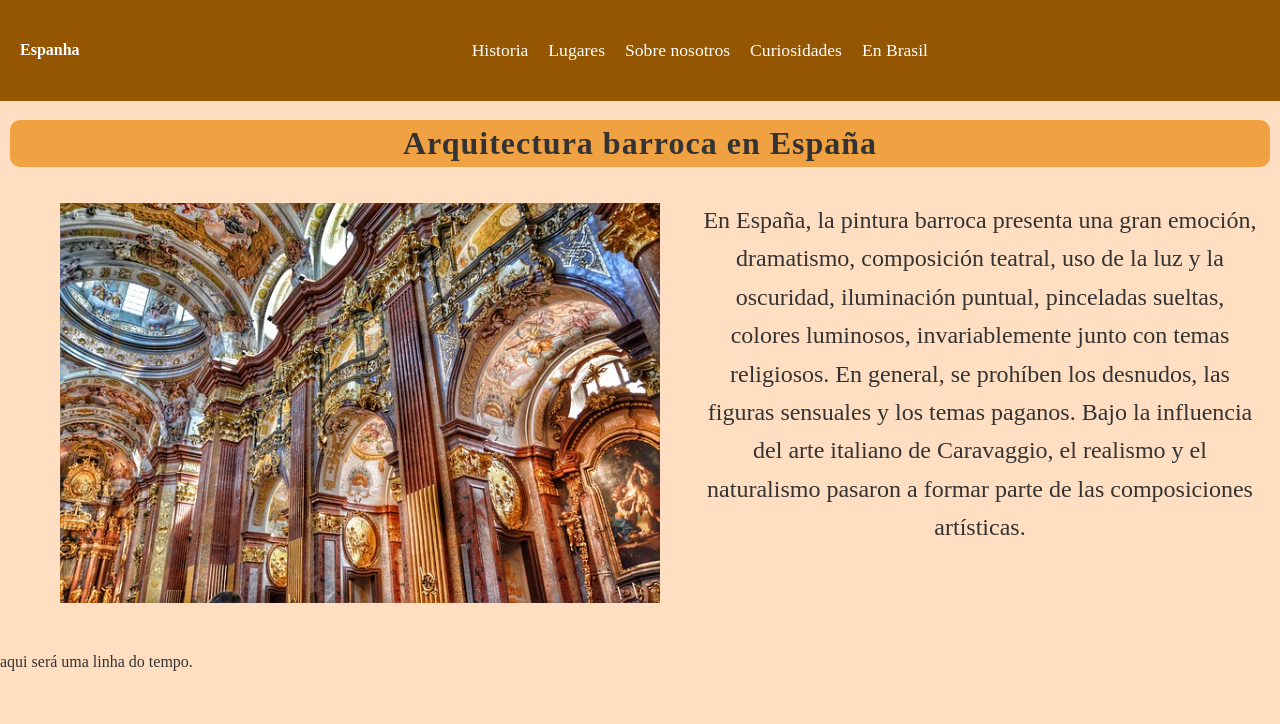
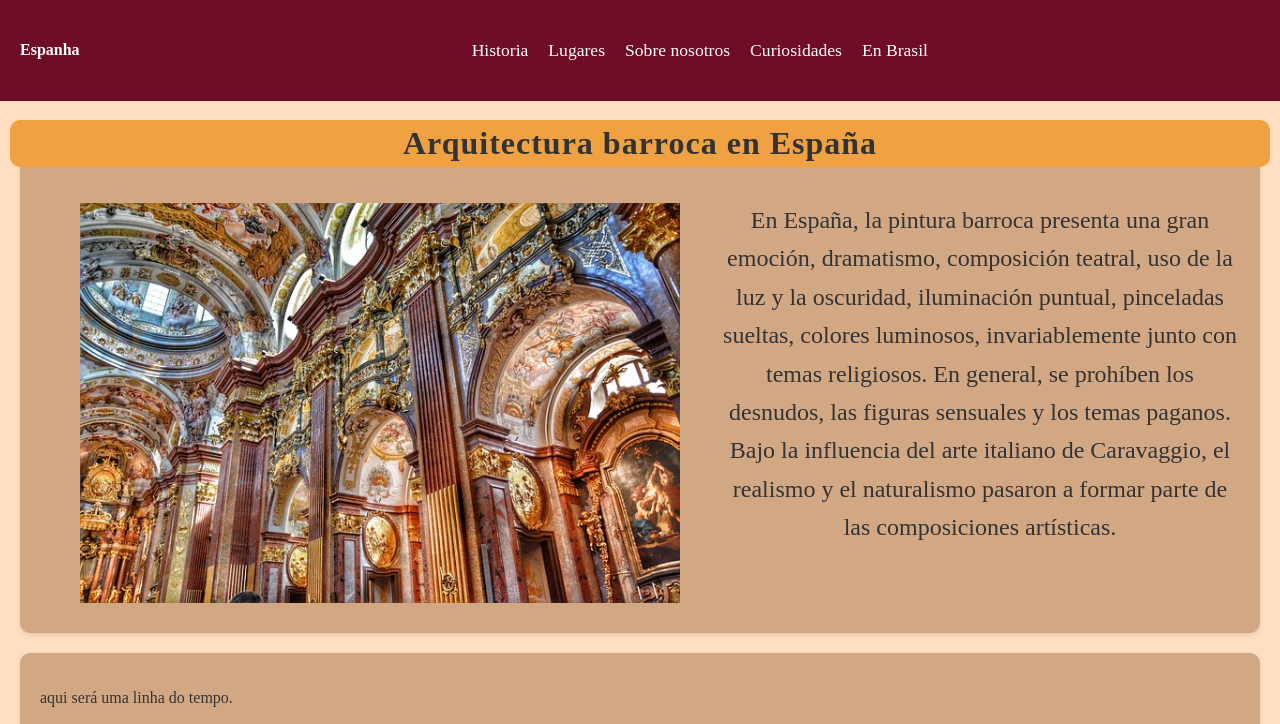
Before and after one commit to AnajuliaMreis/espanhol_plb, a plain HTML site: page index.html in a window 1280 px wide. Shown: the top 724 px of the page. Drawn offline with Linux system fonts and the light colour scheme.

Commit message:
Update style.css

```diff
--- a/style.css
+++ b/style.css
@@ -23,7 +23,7 @@ body {
 
 /* Estilo do header */
 header {
-    background-color:#945600;/* Cor escura para o fundo */
+    background-color:#6E0D25;/* Cor escura para o fundo */
     color: white;
     padding: 20px;
     display: flex;
@@ -96,22 +96,29 @@ h1 {
 display: flex;
 justify-content: center;
 position: relative;
-top: 10px;
+top: 10px;}
 
-}
-/* Estilo para centralizar o conteúdo de #primeirop */
 #primeirop {
     display: flex;
     justify-content: center;
     text-align: center;
     padding: 20px;
     margin: 20px 0;
-border-color: #333;
+border:#5b3918;
+}
+
+
+#primeirop, #linhat, #historia, section, #brasil, #minas, #lugares, #lugares2 {
+    margin: 20px;
+    padding: 20px;
+    background-color:#d2a884;
+    border-radius: 10px;
+    box-shadow: 0 2px 5px rgba(0, 0, 0, 0.1);
 }
 
 #primeirop p {
-    font-size: 1.5rem;       /* Ajusta o tamanho da fonte */
-    line-height: 1.6;         /* Define um bom espaçamento entre as linhas */
+    font-size: 1.5rem;
+    line-height: 1.6;
 
 }
 
```
